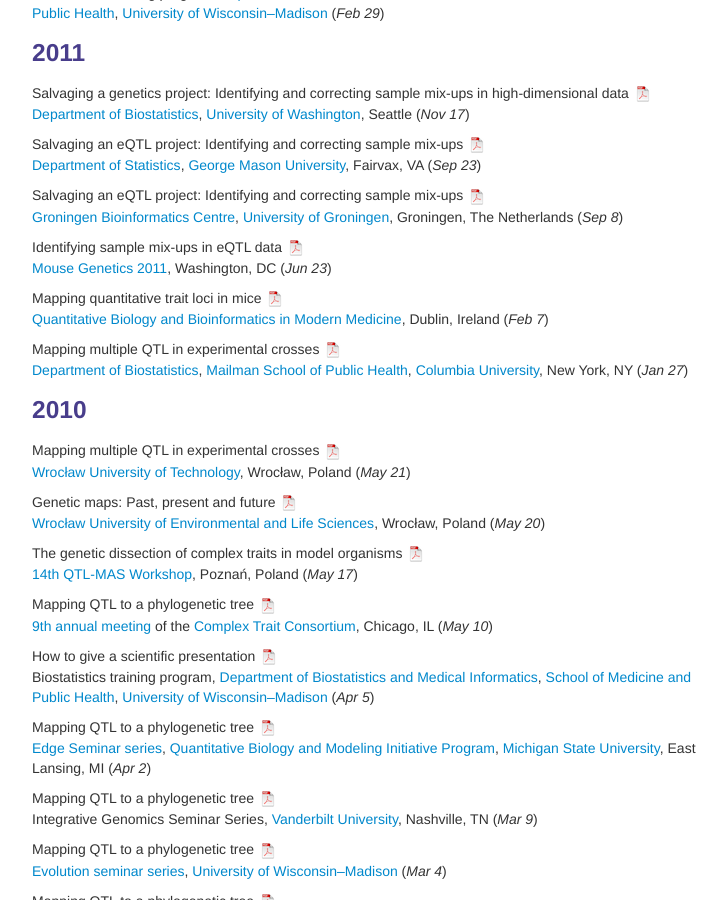
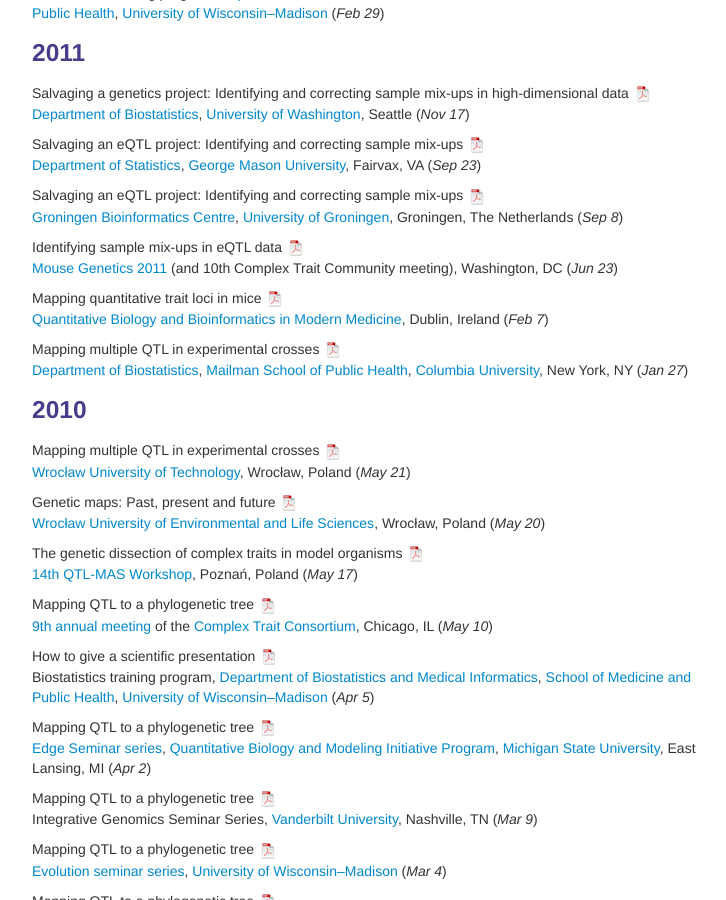
Before and after one commit to kbroman/kbroman.github.io, a Jekyll site: the page built from pages/talks.md, in a window 1280 px wide and 900 px high, scrolled down 5760 px. Shown: the whole window, without its empty margins (258-984 px from the left). Built offline with Jekyll 4.4.1, drawn with Linux system fonts in a browser that asks for light colours.

Commit message:
pages/talks: mention CTC re 2011 DC mouse genetics meeting

```diff
--- a/pages/talks.md
+++ b/pages/talks.md
@@ -732,7 +732,8 @@
 Identifying sample mix-ups in eQTL data
 [![pdf](icons16/pdf-icon.png)](https://www.biostat.wisc.edu/~kbroman/presentations/mousegenet2011.pdf)
 <br/>
-[Mouse Genetics 2011](http://www.mousegenetics2011.org), Washington, DC (_Jun 23_)
+[Mouse Genetics 2011](http://www.mousegenetics2011.org) (and 10th
+Complex Trait Community meeting), Washington, DC (_Jun 23_)
 
 Mapping quantitative trait loci in mice
 [![pdf](icons16/pdf-icon.png)](https://www.biostat.wisc.edu/~kbroman/presentations/multiqtl_ireland11.pdf)
```
